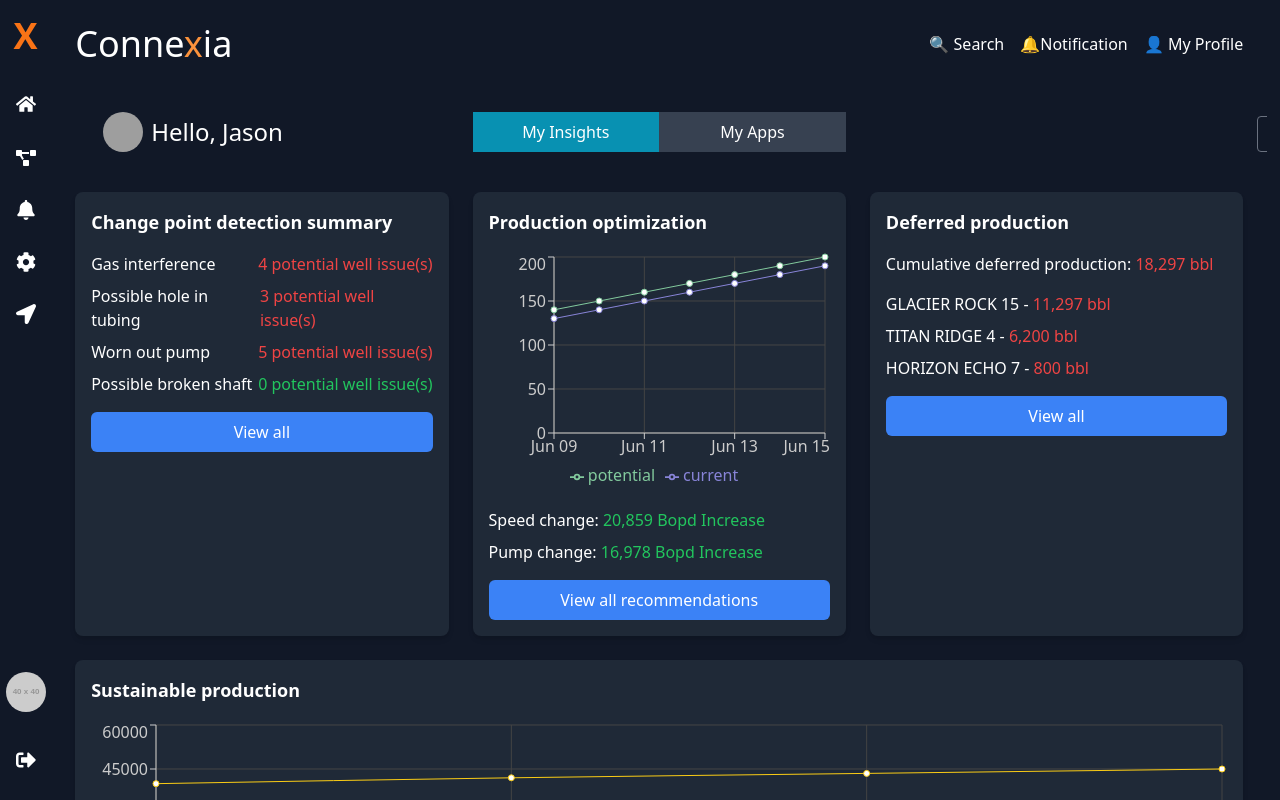
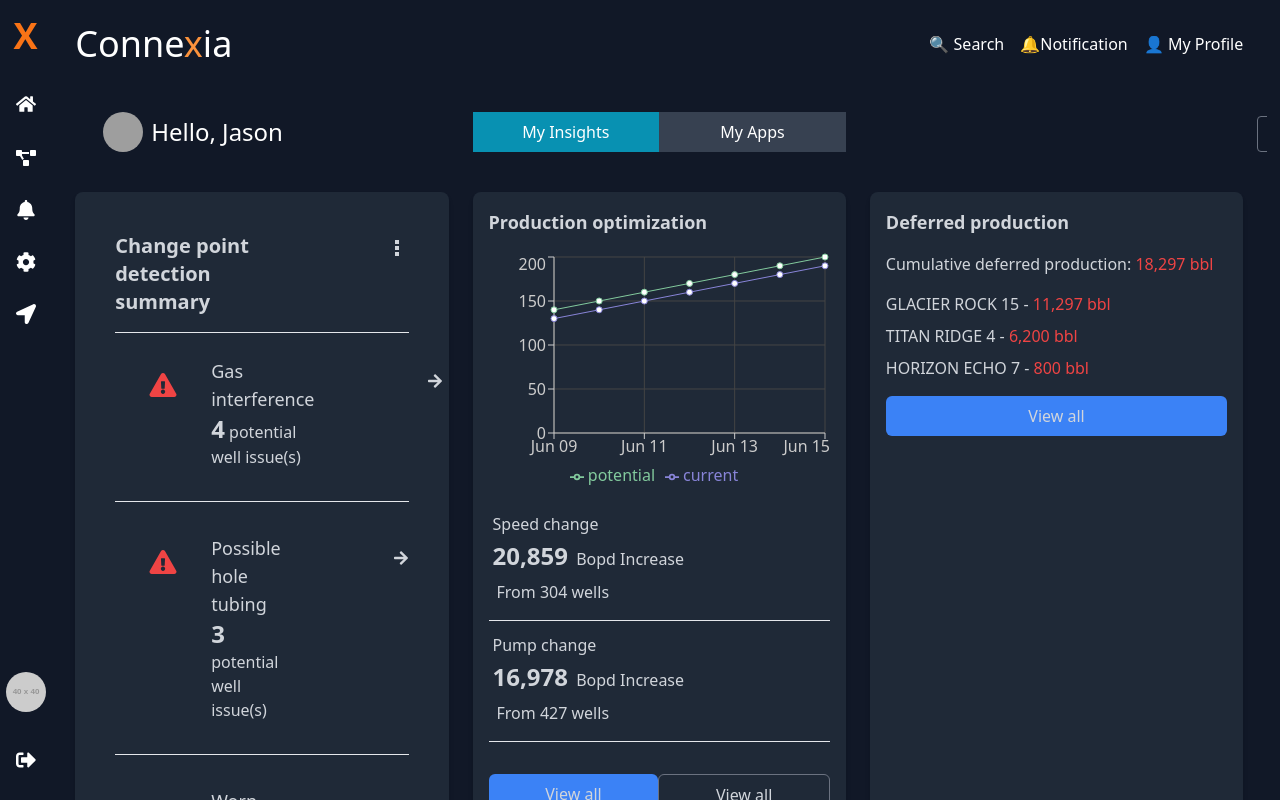
Before and after one commit to murakambattunethaji/stack-market, a React (Create React App) app in the folder stackmarket/: page /John in a window 1280 px wide. Built offline with nearby package versions, Linux system fonts and the light colour scheme; grey boxes are pictures that could not be loaded.

Commit message:
added-graph

```diff
--- a/stackmarket/src/Components/John.jsx
+++ b/stackmarket/src/Components/John.jsx
@@ -1,4 +1,7 @@
 import React from "react";
+import { FaExclamationTriangle, FaArrowRight } from 'react-icons/fa'
+import { BiDotsVertical } from "react-icons/bi";
+
 import {
   LineChart,
   Line,
@@ -63,28 +66,90 @@
       </div>
 
       {/* Main Content */}
-      <div className="grid grid-cols-1 lg:grid-cols-3 gap-6">
+      <div className="grid grid-cols-1 lg:grid-cols-3 gap-6 text-gray-300">
+
         {/* Change Point Detection Summary */}
-        <div className="bg-gray-800 p-4 rounded-lg shadow-md">
-          <h3 className="text-lg font-semibold mb-4">Change point detection summary</h3>
-          <ul className="space-y-2">
-            <li className="flex justify-between">
-              <span>Gas interference</span>
-              <span className="text-red-500">4 potential well issue(s)</span>
+        <div className="bg-gray-800 p-10 rounded-lg shadow-md text-gray-300">
+          <div className="flex">
+            <div>
+              <h3 className="text-xl font-semibold mb-4">Change point detection summary</h3>
+            </div>
+            <div>
+              <BiDotsVertical className="ml-20 text-gray-300   w-6 h-8" />
+            </div>
+          </div>
+          <hr />
+
+          <ul className="space-y-2 ">
+
+            <li className=" p-2 flex p-6">
+
+              <div >
+                <FaExclamationTriangle className="text-red-500 mt-4 w-12 h-6" />
+              </div>
+              <div className="ml-6">
+                <p className="text-lg ">Gas interference</p>
+                <span className=""><span className="text-2xl font-bold">4</span> potential well issue(s)</span>
+              </div>
+              <div >
+                <FaArrowRight className="ml-28 mt-4" />
+              </div>
+
             </li>
-            <li className="flex justify-between">
-              <span>Possible hole in tubing</span>
-              <span className="text-red-500">3 potential well issue(s)</span>
+            <hr />
+
+            <li className=" p-2 flex p-6">
+
+              <div>
+                <FaExclamationTriangle className="text-red-500 mt-4 w-12 h-6" />
+              </div>
+              <div className="ml-6">
+                <p className="text-lg">Possible hole tubing</p>
+                <span className=""><span className="text-2xl font-bold">3</span> potential well issue(s)</span>
+              </div>
+              <div>
+                <FaArrowRight className="ml-28 mt-4" />
+              </div>
+
             </li>
-            <li className="flex justify-between">
-              <span>Worn out pump</span>
-              <span className="text-red-500">5 potential well issue(s)</span>
+
+            <hr />
+
+            <li className=" p-2 flex p-6">
+
+              <div>
+                <FaExclamationTriangle className="text-red-500 mt-4 w-12 h-6" />
+              </div>
+              <div className="ml-6">
+                <p className="text-lg">Worn out pump</p>
+                <span className=""><span className="text-2xl font-bold">5</span> potential well issue(s)</span>
+              </div>
+              <div >
+                <FaArrowRight className="ml-28 mt-4" />
+              </div>
+
             </li>
-            <li className="flex justify-between">
-              <span>Possible broken shaft</span>
-              <span className="text-green-500">0 potential well issue(s)</span>
+
+            <hr />
+
+            <li className=" p-2 flex p-6">
+
+              <div>
+                <FaExclamationTriangle className="text-red-500 mt-4 w-12 h-6" />
+              </div>
+              <div className="ml-6">
+                <p className="text-lg">Possible broken shaft</p>
+                <span className=""> <span className="text-2xl font-bold">0</span> potential well issue(s)</span>
+              </div>
+              <div>
+                <FaArrowRight className="ml-28 mt-4" />
+              </div>
+
             </li>
           </ul>
+
+          <hr />
+
           <button className="mt-4 bg-blue-500 px-4 py-2 rounded-md w-full">View all</button>
         </div>
 
@@ -104,11 +169,30 @@
               </LineChart>
             </ResponsiveContainer>
           </div>
-          <div className="space-y-2">
-            <p>Speed change: <span className="text-green-500">20,859 Bopd Increase</span></p>
-            <p>Pump change: <span className="text-green-500">16,978 Bopd Increase</span></p>
+
+          <div className="space-y-2 ">
+            <div>
+              <p className="p-1">Speed change </p>
+              <span><span className="text-2xl font-bold p-1">20,859</span> Bopd Increase</span>
+              <p className="p-2">From 304 wells</p>
+            </div>
+            <hr />
+            <div >
+              <p className="p-1">Pump change</p>
+              <span><span className="text-2xl font-bold p-1">16,978</span> Bopd Increase</span>
+              <p className="p-2">From 427 wells</p>
+
+            </div>
+            <hr />
           </div>
-          <button className="mt-4 bg-blue-500 px-4 py-2 rounded-md w-full">View all recommendations</button>
+          <div className="flex justify-between mt-4">
+            <div>
+              <button className="mt-4 bg-blue-500 px-4 py-2 rounded-md w-full">View all recommendations</button>
+            </div>
+            <div>
+              <button className="mt-4 border border-gray-500 px-4 py-2 rounded-md w-full">View all recommendations</button>
+            </div>
+          </div>
         </div>
 
         {/* Deferred Production */}
```
